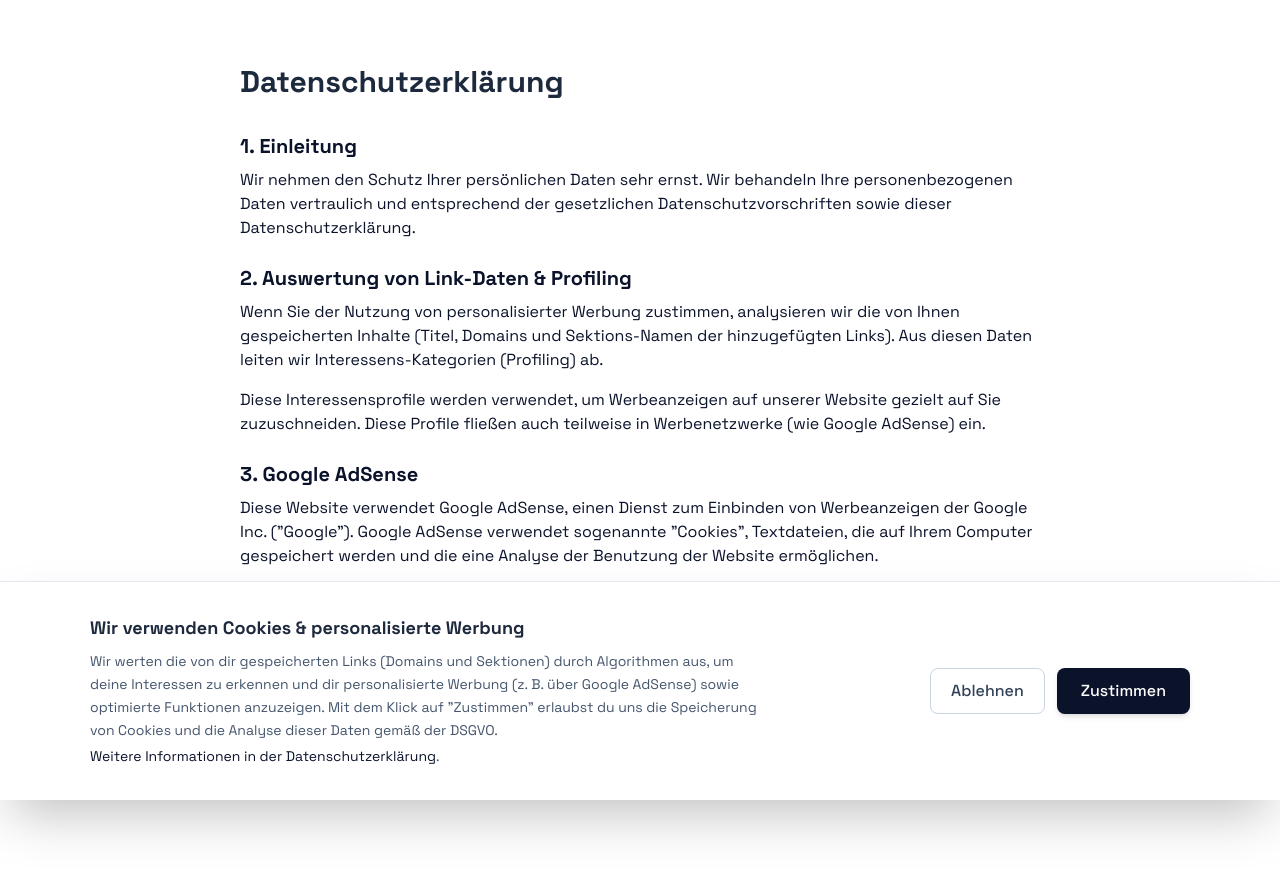
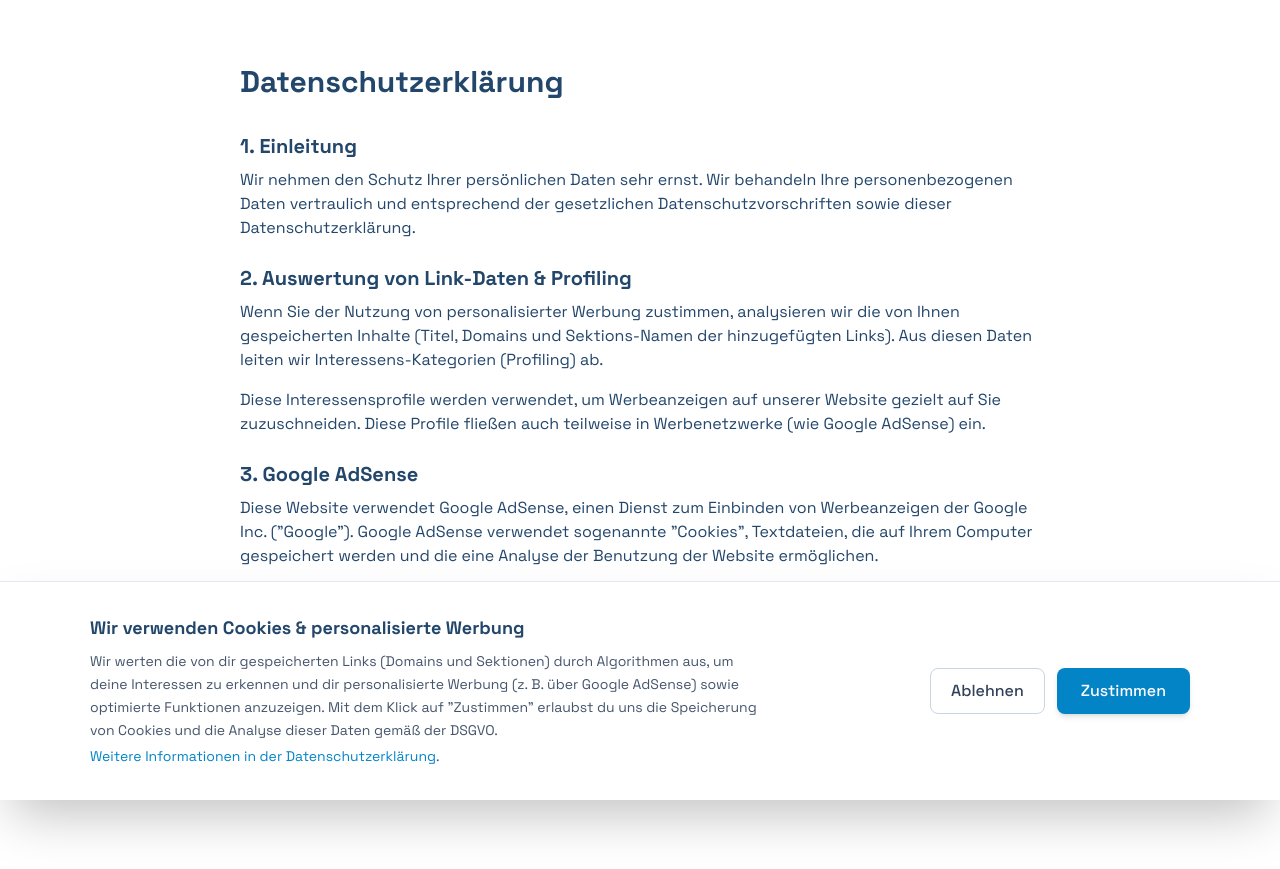
Before and after one commit to Novi1337/LinkLab, a Next.js app: page /datenschutz in a window 1280 px wide. Built offline with nearby package versions, Linux system fonts and the light colour scheme; no server answers.

Commit message:
style: apply new brand dark color globally

```diff
--- a/src/app/cookie-consent.tsx
+++ b/src/app/cookie-consent.tsx
@@ -31,7 +31,7 @@ export function CookieConsent() {
     <div className="fixed bottom-0 left-0 right-0 bg-white border-t border-slate-200 shadow-2xl z-50 p-6 sm:p-8 animate-in slide-in-from-bottom-full duration-300">
       <div className="max-w-[1100px] mx-auto flex flex-col md:flex-row items-start md:items-center justify-between gap-6">
         <div>
-          <h3 className="text-lg font-bold text-slate-800 mb-2">Wir verwenden Cookies & personalisierte Werbung</h3>
+          <h3 className="text-lg font-bold text-brand-dark mb-2">Wir verwenden Cookies & personalisierte Werbung</h3>
           <p className="text-sm text-slate-600 max-w-2xl leading-relaxed">
             Wir werten die von dir gespeicherten Links (Domains und Sektionen) durch Algorithmen aus, um deine Interessen zu erkennen und dir personalisierte Werbung (z. B. über Google AdSense) sowie optimierte Funktionen anzuzeigen. Mit dem Klick auf &quot;Zustimmen&quot; erlaubst du uns die Speicherung von Cookies und die Analyse dieser Daten gemäß der DSGVO.
             <br />
--- a/src/app/datenschutz/page.tsx
+++ b/src/app/datenschutz/page.tsx
@@ -4,7 +4,7 @@ export default function PrivacyPolicy() {
   return (
     <div className="min-h-screen bg-card py-16 px-5">
       <div className="max-w-[800px] mx-auto prose prose-slate">
-        <h1 className="text-3xl font-bold text-slate-800 mb-8">Datenschutzerklärung</h1>
+        <h1 className="text-3xl font-bold text-brand-dark mb-8">Datenschutzerklärung</h1>
 
         <h2 className="text-xl font-bold mt-6 mb-2">1. Einleitung</h2>
         <p className="mb-4">Wir nehmen den Schutz Ihrer persönlichen Daten sehr ernst. Wir behandeln Ihre personenbezogenen Daten vertraulich und entsprechend der gesetzlichen Datenschutzvorschriften sowie dieser Datenschutzerklärung.</p>
--- a/src/app/globals.css
+++ b/src/app/globals.css
@@ -1,19 +1,20 @@
 @import "tailwindcss";
 
 @theme {
-  --color-primary: #0B132B;
-  --color-primary-hover: #1e3a8a;
+  --color-primary: #0284c7;
+  --color-primary-hover: #0369a1;
   --color-accent: #38bdf8;
   --color-muted: #64748b;
   --color-danger: #ef4444;
   --color-background-app: #f8fafc;
   --color-card: #ffffff;
+  --color-brand-dark: #23466b;
   --font-sans: var(--font-space-grotesk), "Helvetica Neue", Arial, sans-serif;
 }
 
 body {
   background-color: var(--color-background-app);
-  color: #0B132B;
+  color: var(--color-brand-dark);
 }
 
 /* Hide scrollbar for Chrome, Safari and Opera */
--- a/src/app/page.tsx
+++ b/src/app/page.tsx
@@ -358,7 +358,7 @@ export default function Home() {
                 <svg width="14" height="14" viewBox="0 0 24 24" fill="none" stroke="currentColor" strokeWidth="2" strokeLinecap="round" strokeLinejoin="round"><polyline points="6 9 12 15 18 9"></polyline></svg>
               )}
             </button>
-            <h3 className={`${depth > 0 ? "text-lg font-medium text-slate-700" : "text-xl font-semibold text-slate-800"} m-0 flex items-center gap-2 group/heading cursor-pointer`} onClick={() => renameSection(section.id, section.name)} title="Hier klicken zum Bearbeiten">
+            <h3 className={`${depth > 0 ? "text-lg font-medium text-brand-dark" : "text-xl font-semibold text-brand-dark"} m-0 flex items-center gap-2 group/heading cursor-pointer`} onClick={() => renameSection(section.id, section.name)} title="Hier klicken zum Bearbeiten">
               {section.name}
               <Edit2 className="w-4 h-4 text-slate-300 opacity-0 group-hover/heading:opacity-100 transition-opacity" />
             </h3>
@@ -419,7 +419,7 @@ export default function Home() {
                       {!link.image && link.initial}
                     </div>
                     <div className="overflow-hidden pr-4">
-                      <a href={link.url} target="_blank" rel="noopener noreferrer" className="block text-slate-800 font-semibold mb-1 text-[15px] truncate" onClick={(e) => e.stopPropagation()}>
+                      <a href={link.url} target="_blank" rel="noopener noreferrer" className="block text-brand-dark font-semibold mb-1 text-[15px] truncate" onClick={(e) => e.stopPropagation()}>
                         {link.title}
                       </a>
                       <p className="m-0 text-muted text-[13px] line-clamp-2 leading-snug">{link.description}</p>
@@ -462,7 +462,7 @@ export default function Home() {
 
   if (!isLoggedIn) {
     return (
-      <div className="flex items-center justify-center min-h-screen p-5 bg-[url('/bg.svg')] bg-[length:40px_40px] bg-center animate-in fade-in duration-500 font-sans text-slate-800">
+      <div className="flex items-center justify-center min-h-screen p-5 bg-[url('/bg.svg')] bg-[length:40px_40px] bg-center animate-in fade-in duration-500 font-sans text-brand-dark">
         <div className="absolute inset-0 bg-white/50 backdrop-blur-sm -z-10"></div>
         <div className="w-full max-w-[420px] text-center z-10">
           <div className="flex items-center justify-center mb-8 drop-shadow-sm">
@@ -495,7 +495,7 @@ export default function Home() {
                 required
                 value={emailInput}
                 onChange={(e) => setEmailInput(e.target.value)}
-                className="p-3.5 rounded-xl border border-slate-200 outline-none focus:border-primary focus:ring-4 focus:ring-primary/20 transition-all bg-slate-50/50 focus:bg-white text-slate-900 font-medium placeholder:font-normal"
+                className="p-3.5 rounded-xl border border-slate-200 outline-none focus:border-primary focus:ring-4 focus:ring-primary/20 transition-all bg-slate-50/50 focus:bg-white text-brand-dark font-medium placeholder:font-normal"
               />
               <input
                 type="password"
@@ -503,7 +503,7 @@ export default function Home() {
                 required
                 value={passwordInput}
                 onChange={(e) => setPasswordInput(e.target.value)}
-                className="p-3.5 rounded-xl border border-slate-200 outline-none focus:border-primary focus:ring-4 focus:ring-primary/20 transition-all bg-slate-50/50 focus:bg-white text-slate-900 font-medium placeholder:font-normal"
+                className="p-3.5 rounded-xl border border-slate-200 outline-none focus:border-primary focus:ring-4 focus:ring-primary/20 transition-all bg-slate-50/50 focus:bg-white text-brand-dark font-medium placeholder:font-normal"
               />
               <button type="submit" className="bg-primary text-white p-3.5 rounded-xl font-bold hover:bg-primary-hover hover:scale-[1.02] hover:shadow-xl active:scale-95 transition-all mt-2">
                 {isLoginMode ? "Loslegen" : "Konto erstellen"}
@@ -527,7 +527,7 @@ export default function Home() {
               </button>
               <button
                 onClick={handleGoogleLogin}
-                className="flex items-center justify-center gap-3 bg-white border border-slate-200 text-slate-700 p-3.5 rounded-xl font-semibold hover:bg-slate-50 transition-all hover:shadow-md hover:scale-[1.01]"
+                className="flex items-center justify-center gap-3 bg-white border border-slate-200 text-brand-dark p-3.5 rounded-xl font-semibold hover:bg-slate-50 transition-all hover:shadow-md hover:scale-[1.01]"
                 type="button"
               >
                 <svg viewBox="0 0 24 24" width="22" height="22" xmlns="http://www.w3.org/2000/svg"><path d="M22.56 12.25c0-.78-.07-1.53-.2-2.25H12v4.26h5.92c-.26 1.37-1.04 2.53-2.21 3.31v2.77h3.57c2.08-1.92 3.28-4.74 3.28-8.09z" fill="#4285F4"/><path d="M12 23c2.97 0 5.46-.98 7.28-2.66l-3.57-2.77c-.98.66-2.23 1.06-3.71 1.06-2.86 0-5.29-1.93-6.16-4.53H2.18v2.84C3.99 20.53 7.7 23 12 23z" fill="#34A853"/><path d="M5.84 14.09c-.22-.66-.35-1.36-.35-2.09s.13-1.43.35-2.09V7.07H2.18C1.43 8.55 1 10.22 1 12s.43 3.45 1.18 4.93l2.85-2.22.81-.62z" fill="#FBBC05"/><path d="M12 5.38c1.62 0 3.06.56 4.21 1.64l3.15-3.15C17.45 2.09 14.97 1 12 1 7.7 1 3.99 3.47 2.18 7.07l3.66 2.84c.87-2.6 3.3-4.53 6.16-4.53z" fill="#EA4335"/></svg>
@@ -571,7 +571,7 @@ export default function Home() {
                 className={`px-5 py-3 font-bold text-[15px] whitespace-nowrap transition-all border-b-2 -mb-[1px] rounded-t-xl hover:bg-slate-50 flex items-center gap-2 cursor-pointer ${
                   activeTabId === tab.id
                     ? "border-primary text-primary"
-                    : "border-transparent text-slate-500 hover:text-slate-800"
+                    : "border-transparent text-slate-500 hover:text-brand-dark"
                 }`}
               >
                 {tab.name}
@@ -616,7 +616,7 @@ export default function Home() {
 
         {sections.length === 0 && (
           <div className="text-center py-20 px-5 bg-white border border-dashed border-slate-300 rounded-3xl">
-            <h3 className="text-xl font-bold text-slate-700 mb-2">Noch ziemlich leer hier!</h3>
+            <h3 className="text-xl font-bold text-brand-dark mb-2">Noch ziemlich leer hier!</h3>
             <p className="text-slate-500 max-w-md mx-auto line-clamp-3">
               Klicke oben rechts auf &quot;+ Abschnitt einfügen&quot;, um mit dem Speichern deiner Links in diesem Reiter zu beginnen.
             </p>
--- a/src/components/PromptModal.tsx
+++ b/src/components/PromptModal.tsx
@@ -37,7 +37,7 @@ export function PromptModal({ isOpen, title, initialValue = "", onConfirm, onCan
         onClick={(e) => e.stopPropagation()}
       >
         <div className="px-6 py-5 border-b border-slate-100">
-          <h3 className="text-lg font-bold text-slate-800 m-0">{title}</h3>
+          <h3 className="text-lg font-bold text-brand-dark m-0">{title}</h3>
         </div>
         <div className="p-6">
           <input
@@ -49,13 +49,13 @@ export function PromptModal({ isOpen, title, initialValue = "", onConfirm, onCan
               if (e.key === "Enter") onConfirm(value);
               if (e.key === "Escape") onCancel();
             }}
-            className="w-full p-3 rounded-xl border border-slate-300 outline-none focus:border-primary focus:ring-2 focus:ring-primary/20 transition-all text-slate-800"
+            className="w-full p-3 rounded-xl border border-slate-300 outline-none focus:border-primary focus:ring-2 focus:ring-primary/20 transition-all text-brand-dark"
           />
         </div>
         <div className="px-6 py-4 bg-slate-50 border-t border-slate-100 flex justify-end gap-3">
           <button
             onClick={onCancel}
-            className="px-4 py-2 text-sm font-medium text-slate-600 hover:text-slate-800 hover:bg-slate-200 rounded-lg transition-colors"
+            className="px-4 py-2 text-sm font-medium text-slate-600 hover:text-brand-dark hover:bg-slate-200 rounded-lg transition-colors"
           >
             Abbrechen
           </button>
```
